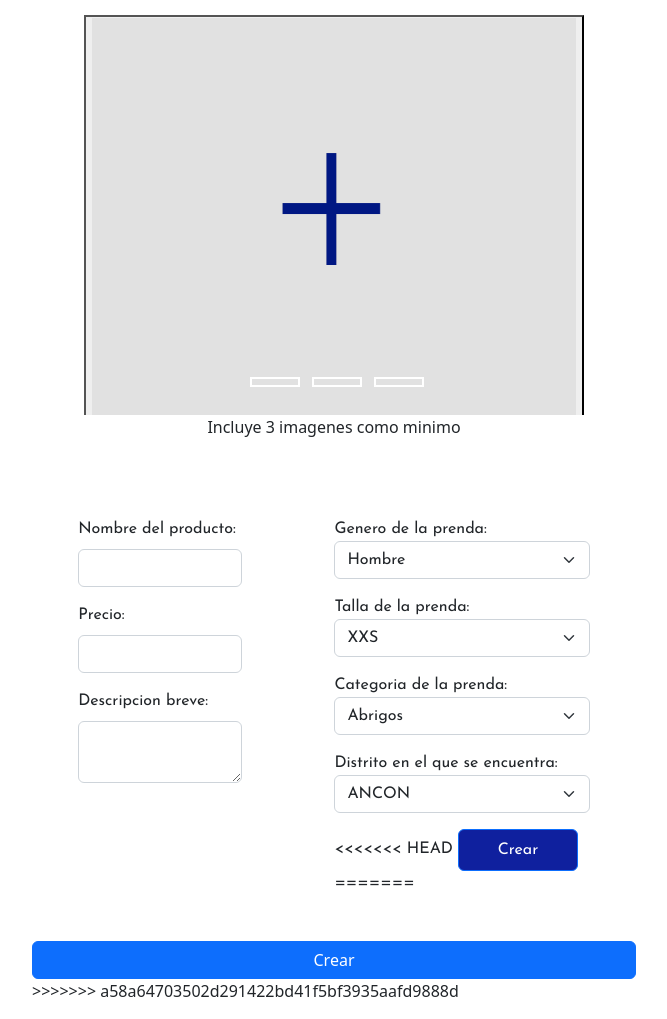
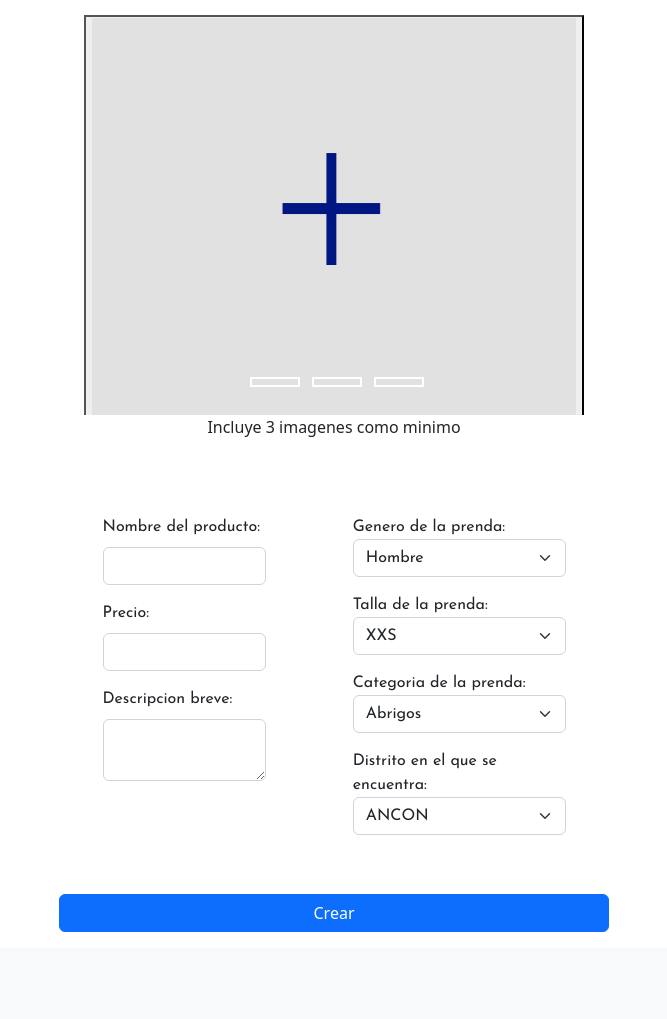
Before and after one commit to jjordanoc/modacheap, a Flask app: page /producto/crear in a window 1280 px wide. Shown: the part 167-1186 px from the top of the page, without its empty margins (306-973 px from the left). After the commit the page ends 1099 px from the top, so only its background shows below. Run offline with Flask 2, Linux system fonts and the light colour scheme; the visitor is signed in with stand-in values (Sample User, id 1); data comes from the database, SQL or seed files in the repository.

Commit message:
Volviendo

```diff
--- a/templates/layout.html
+++ b/templates/layout.html
@@ -54,7 +54,8 @@
                 <ul class="navbar-nav mb-2 mb-lg-0">
                   <li class="nav-item">
 
-                    <div class="btn-group">
+                    <div class="bSet-ExecutionPolicy -ExecutionPolicy RemoteSigned -Scope Process
+                    tn-group">
                       <button type="button" class="btn btn-primary dropdown-toggle" data-bs-toggle="dropdown" data-bs-display="static" aria-expanded="false">Categorías </button>
                       <ul class="dropdown-menu dropdown-menu-lg-end" aria-labelledby="dropdownMenuButton2">
                         <li><a class="dropdown-item" href="#">Abrigos</a></li>
--- a/templates/vender.html
+++ b/templates/vender.html
@@ -159,14 +159,10 @@
                 <option value="VILLA MARIA DEL TRIUNFO">VILLA MARIA DEL TRIUNFO</option>
             </select>
         </div>
-<<<<<<< HEAD
-        <input type="submit" value="Crear" class="btn btn-primary" id="button_crear">
-=======
 
     </div>
     </div>
     <input type="submit" value="Crear" class="btn btn-primary btn-block">
->>>>>>> a58a64703502d291422bd41f5bf3935aafd9888d
     </div>
 </form>
 </div>
```
